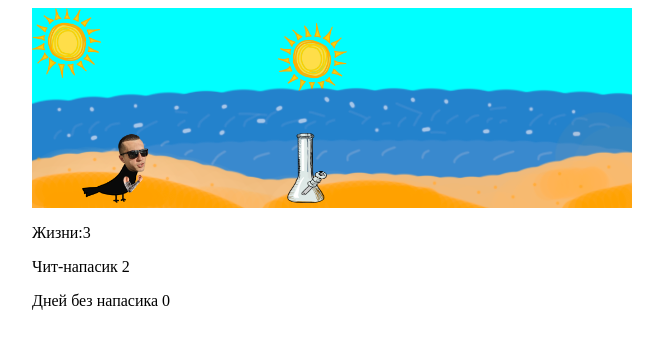
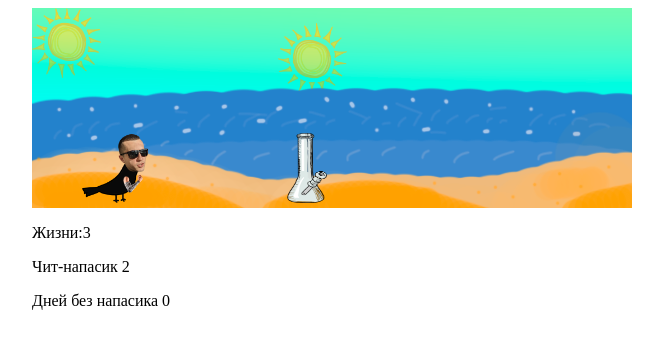
Before and after one commit to xytorenok/Game-stackblitz, a plain HTML site: page index.html in a window 1280 px wide. Shown: the whole page, without its empty margins (308-971 px from the left). Drawn offline with Linux system fonts and the light colour scheme.

Commit message:
1 binaries uploaded

```diff
--- a/style.css
+++ b/style.css
@@ -35,7 +35,7 @@
 
 #sky{
   opacity: 0.5;
-  background-image: url(./img/sky.png);
+  background-image: url(./img/skyc.png);
   z-index: 2;
 }
 
```
